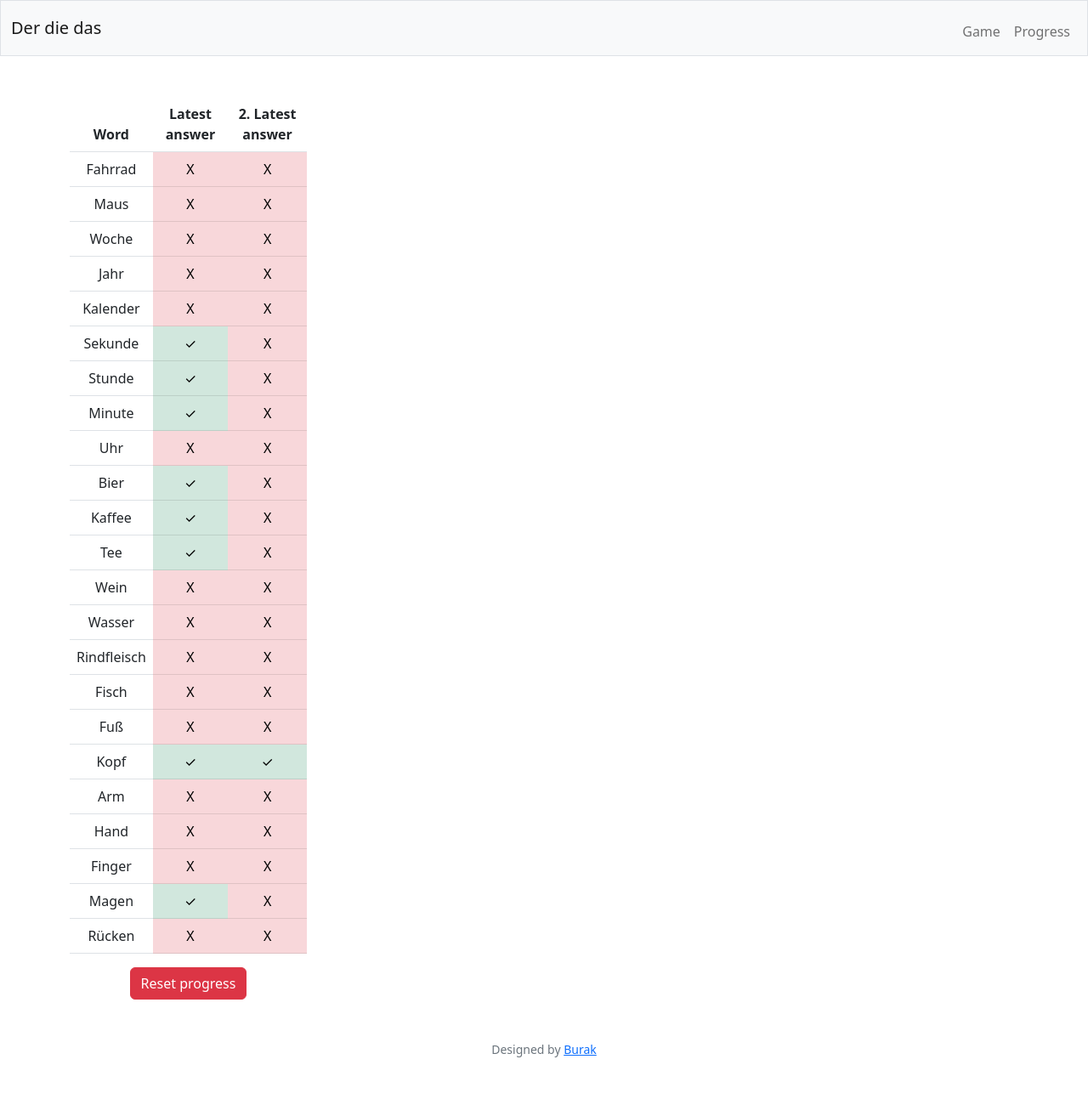
After one commit to aburakaktas/artikel-trainer, a Flask app: page /progress in a window 1280 px wide. The commit adds this page. Shown: the whole page at 85% size. Run offline with Flask 2, Linux system fonts and the light colour scheme; some libraries are stand-ins or nearby versions.

Commit message:
Some improvements: - Added the progress page and the reset button - Refactored the der die das buttons so it works for all three - Added the disabling of button when a choice selected - Added a next word button to get the next word - Added the navbar - Added a check if the db is fully solved, it redirects to progress page

```diff
--- a/app.py
+++ b/app.py
@@ -13,10 +13,11 @@ db = SQL("sqlite:///misc/trial2.db")
 
 
 @app.route("/", methods=["GET", "POST"])
-
 def index():
-    word = db.execute("SELECT * FROM words WHERE answer1 = ? OR answer2 = ? ORDER BY RANDOM() LIMIT 1", 0, 0)[0]
-
+    wordList = db.execute("SELECT * FROM words WHERE answer1 = ? OR answer2 = ? ORDER BY RANDOM() LIMIT 1", 0, 0)
+    if not wordList:
+        return redirect("/progress")
+    word = wordList[0]
     if request.method == "GET":
 
         print("inside get:", word)
@@ -37,3 +38,15 @@ def index():
 
         print("this is result", result)
         return redirect("/")
+
+@app.route("/reset", methods=["POST"])
+def reset():
+    print("reset triggered")
+    db.execute("UPDATE words SET answer1 = ?, answer2 = ?", 0, 0)
+    return redirect("/progress")
+
+@app.route("/progress")
+def progress():
+    words = db.execute("SELECT * FROM words")
+    # print(words)
+    return render_template("/progress.html", words = words)
--- a/templates/index.html
+++ b/templates/index.html
@@ -24,7 +24,11 @@ Game
 <form id="next" action="/" method="post">
     <input type="hidden" id="result" name="result" value="">
     <input type="hidden" id="word_id" name="word_id" value="">
-    <button class="btn btn-primary" id="next" type="submit">Next word</button>
+    <button class="btn btn-primary" id="next-word" type="submit" style="display:none">Next word</button>
 </form>
+<br>
+<br>
+<br>
+
 
 {% endblock %}
--- a/templates/layout.html
+++ b/templates/layout.html
@@ -9,6 +9,20 @@
     {% block script %} {% endblock %}
 </head>
 <body>
+    <nav class="bg-light border navbar navbar-expand-md navbar-light">
+        <div class="container-fluid">
+            <a class="navbar-brand" href="/">Der die das</a>
+            <button aria-controls="navbar" aria-expanded="false" aria-label="Toggle navigation" class="navbar-toggler" data-bs-target="#navbar" data-bs-toggle="collapse" type="button">
+                <span class="navbar-toggler-icon"></span>
+            </button>
+            <div class="collapse navbar-collapse" id="navbar">
+                <ul class="navbar-nav ms-auto mt-2">
+                    <li class="nav-item"><a class="nav-link" href="/">Game</a></li>
+                    <li class="nav-item"><a class="nav-link" href="/progress">Progress</a></li>
+                </ul>
+            </div>
+        </div>
+    </nav>
 
     <main class="container py-5 text-center">
         {% block main %}{% endblock %}
--- /dev/null
+++ b/templates/progress.html
@@ -0,0 +1,40 @@
+{% extends "layout.html" %}
+{% block title %}
+Progres
+{% endblock %}
+
+{% block main %}
+<div class="col-3">
+    <table class="table table-hover">
+        <thead>
+            <tr>
+                <th>Word</th>
+                <th>Latest answer</th>
+                <th>2. Latest answer</th>
+            </tr>
+        </thead>
+        <tbody>
+            {% for word in words %}
+            <tr>
+                <td>{{word["word"]}}</td>
+                {% if word["answer1"]%}
+                <td class="table-success">✓</td>
+                {% else%}
+                <td class="table-danger">X</td>
+                {% endif%}
+                {% if word["answer2"]%}
+                <td class="table-success">✓</td>
+                {% else%}
+                <td class="table-danger">X</td>
+                {% endif%}
+
+            </tr>
+            {% endfor %}
+        </tbody>
+    </table>
+
+    <form id="reset" action="/reset" method="post">
+        <button class="btn btn-danger" type="submit">Reset progress</button>
+    </form>
+</div>
+{% endblock %}
```
Also changed, not shown: static/index.js (+36 -21 lines), misc/trial2.db.
